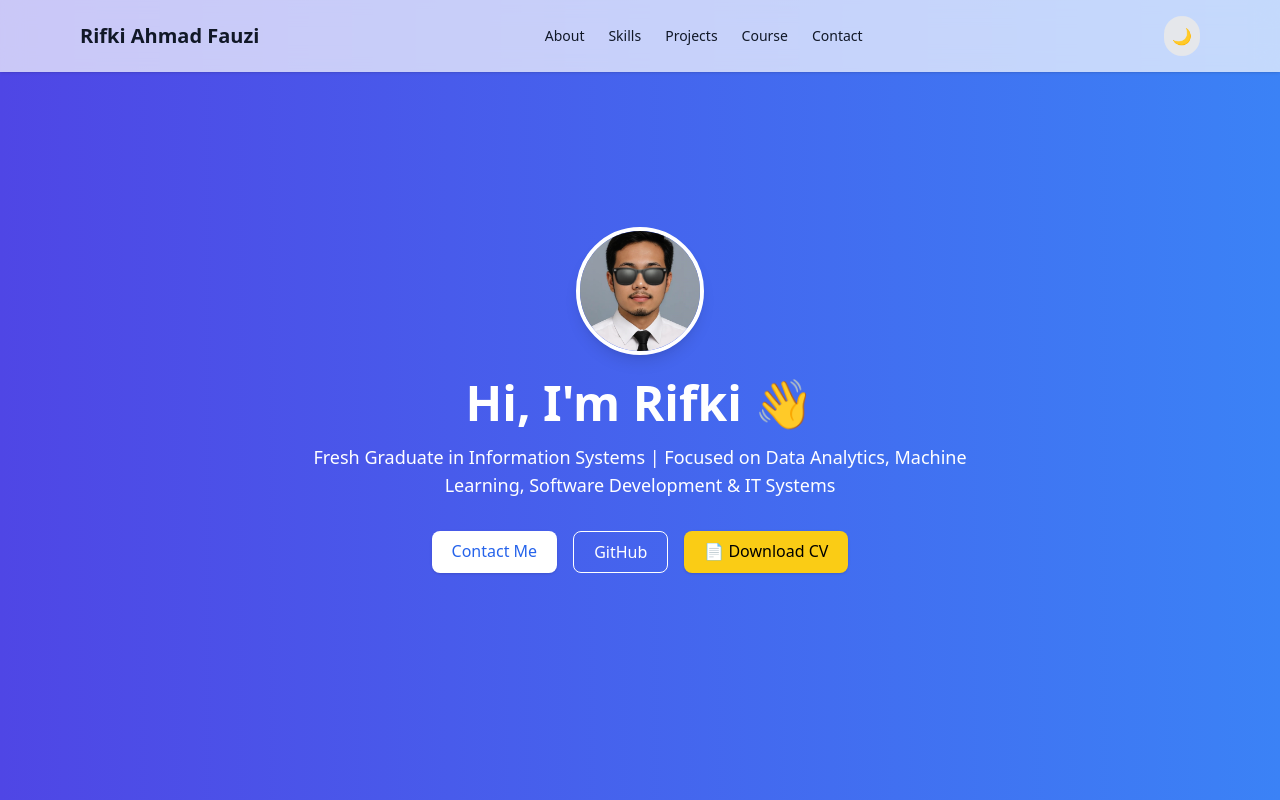
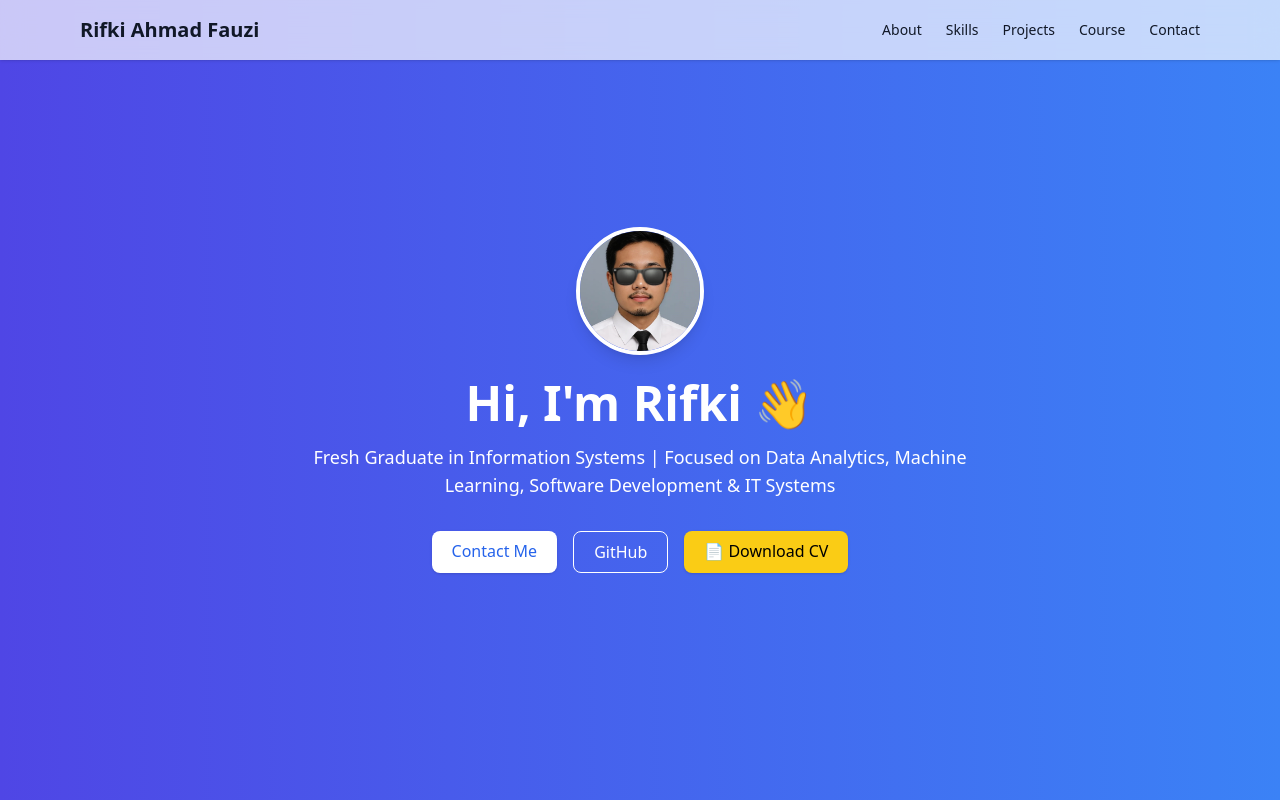
Before and after one commit to Rifkiaf09/portfolio-rifki, a plain HTML site: page index.html in a window 1280 px wide. Shown: the top 800 px of the page. Drawn offline with nearby package versions, Linux system fonts and the light colour scheme.

Commit message:
update: perbaikan section about

```diff
--- a/index.html
+++ b/index.html
@@ -22,10 +22,6 @@
           <li><a href="#contact" class="hover:text-blue-600 dark:hover:text-blue-400">Contact</a></li>
         </ul>
       </nav>
-      <!-- Dark Mode Button -->
-      <button id="themeToggle" class="ml-4 p-2 rounded-full bg-gray-200 dark:bg-gray-700 hover:bg-gray-300 dark:hover:bg-gray-600">
-        🌙
-      </button>
     </div>
   </header>
 
```
Also changed, not shown: 1 other file.
